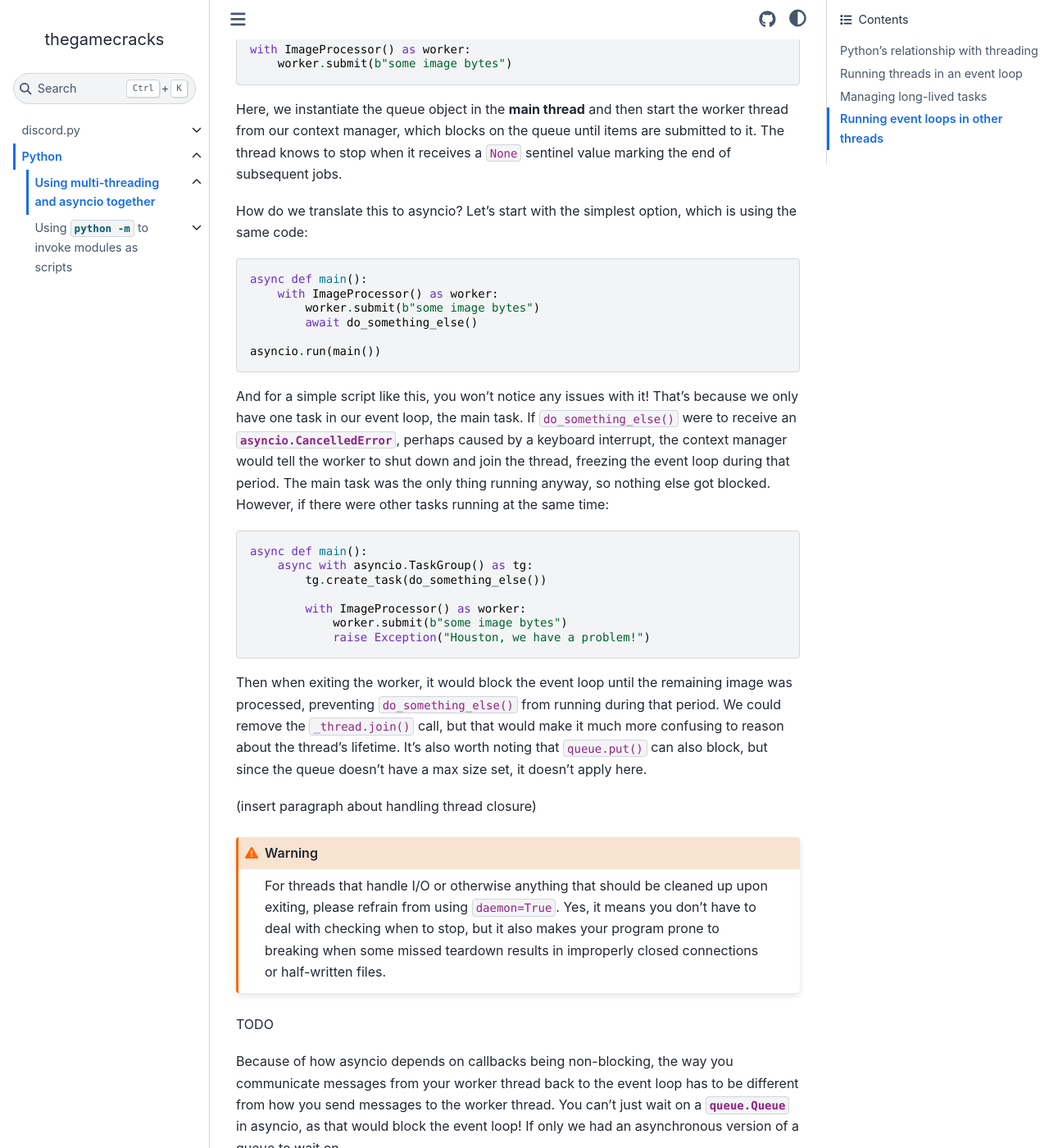
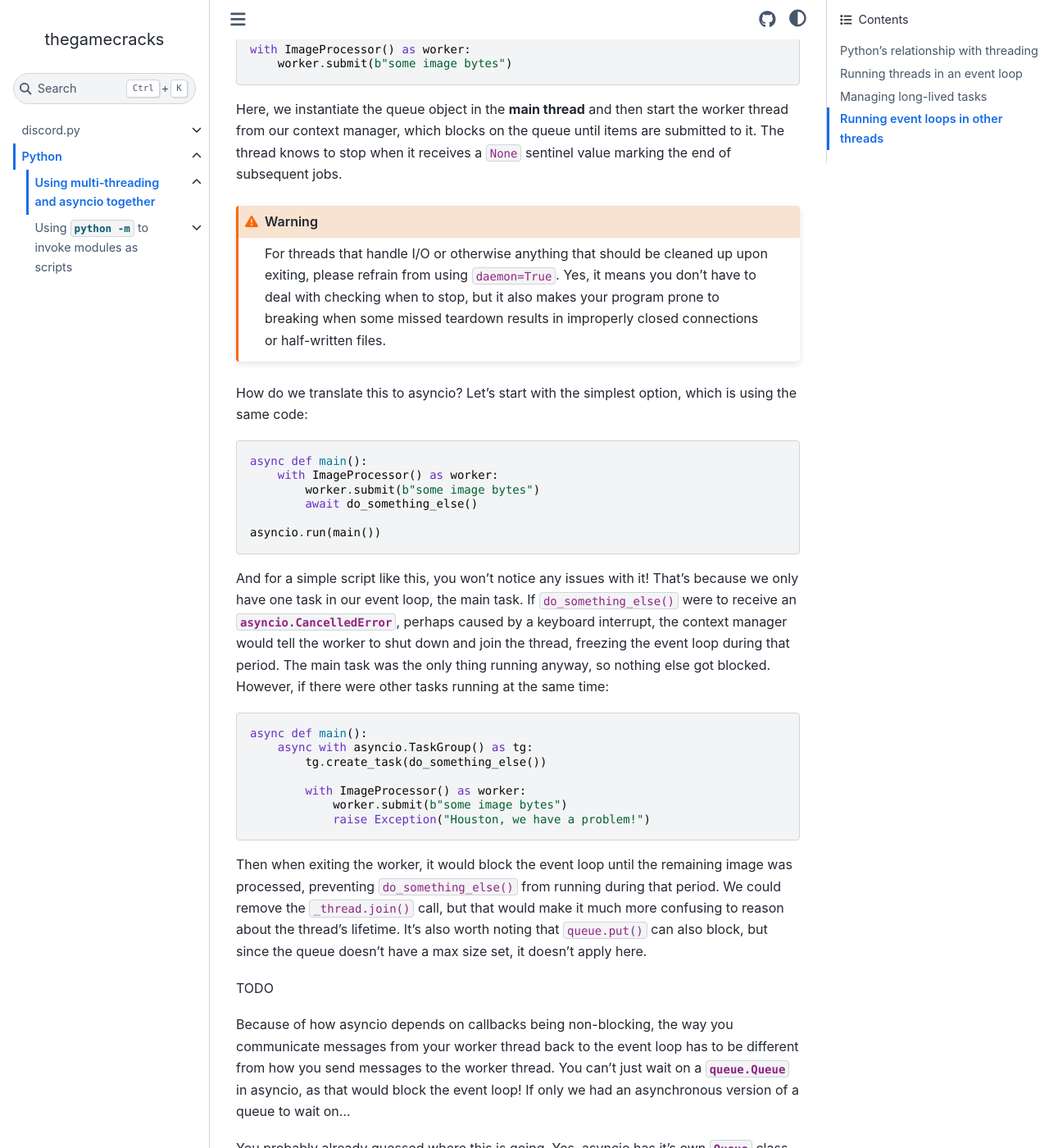
Before and after one commit to thegamecracks/thegamecracks.github.io, a Sphinx documentation site: the page built from docs/python/asyncio_threading.rst, in a window 1280 px wide and 1400 px high, scrolled down 4937 px. Shown: the whole window at 82% size. Built offline with Sphinx 7.4.7 and the Sphinx Book theme 1.1.4, drawn with Linux system fonts in a browser that asks for light colours; part of the change alters nothing that is shown.

```diff
--- a/docs/python/asyncio_threading.rst
+++ b/docs/python/asyncio_threading.rst
@@ -270,6 +270,15 @@ the worker thread from our context manager, which blocks on the queue until
 items are submitted to it. The thread knows to stop when it receives a ``None``
 sentinel value marking the end of subsequent jobs.
 
+.. warning::
+
+   For threads that handle I/O or otherwise anything that should be
+   cleaned up upon exiting, please refrain from using ``daemon=True``.
+   Yes, it means you don't have to deal with checking when to stop,
+   but it also makes your program prone to breaking when some missed
+   teardown results in improperly closed connections or half-written
+   files.
+
 How do we translate this to asyncio? Let's start with the simplest option,
 which is using the same code:
 
@@ -307,17 +316,6 @@ that period. We could remove the ``_thread.join()`` call, but that would
 make it much more confusing to reason about the thread's lifetime.
 It's also worth noting that ``queue.put()`` can also block, but since the queue
 doesn't have a max size set, it doesn't apply here.
-
-(insert paragraph about handling thread closure)
-
-.. warning::
-
-   For threads that handle I/O or otherwise anything that should be
-   cleaned up upon exiting, please refrain from using ``daemon=True``.
-   Yes, it means you don't have to deal with checking when to stop,
-   but it also makes your program prone to breaking when some missed
-   teardown results in improperly closed connections or half-written
-   files.
 
 TODO
 
```
